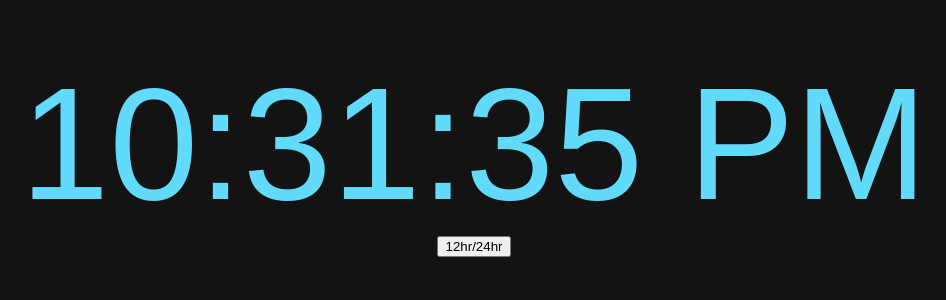
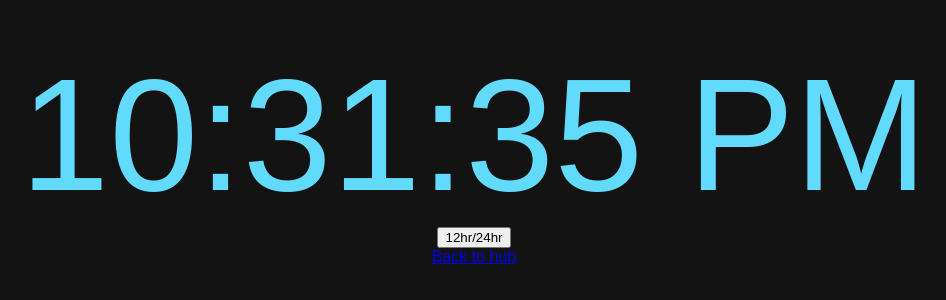
Before and after one commit to TheTabbingman/My-Projects, a plain HTML site: page My Clock/index.html in a window 1280 px wide. Shown: the part 246-546 px from the top of the page, without its empty margins (166-1112 px from the left). Drawn offline with Linux system fonts and the light colour scheme.

Commit message:
Implement hub in My Clock

```diff
--- a/My Clock/index.html
+++ b/My Clock/index.html
@@ -10,5 +10,8 @@
     <div id="Clock" class="clock"></div>
     <div id="button" class="button"><button>12hr/24hr</button></div>
     <script src="script.js" defer></script>
+    <div>
+      <a href="/index.html">Back to hub</a>
+    </div>
   </body>
 </html>
```
